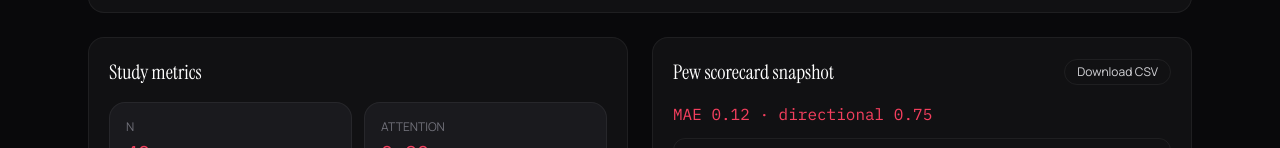
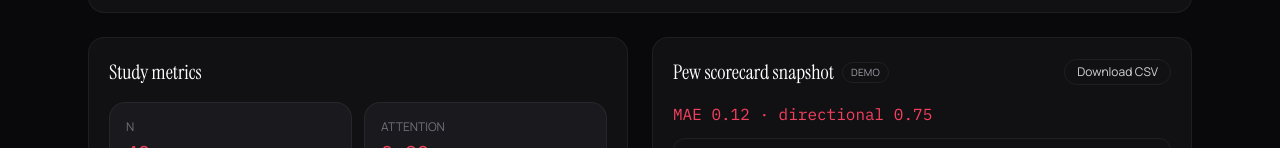
Before and after one commit to H3Xobit/simcrowd, a Next.js app in the folder web/: page /app in a window 1280 px wide. Shown: the part 616-764 px from the top of the page. Built offline with nearby package versions, Linux system fonts and the light colour scheme; no server answers.

Commit message:
feat: show Pew scorecard source badge in studio

```diff
--- a/web/app/app/page.tsx
+++ b/web/app/app/page.tsx
@@ -238,7 +238,18 @@ export default function StudioPage() {
 
         <section className="rounded-2xl border border-white/[0.06] bg-ink-surface p-5">
           <div className="flex items-center justify-between gap-3">
-            <h2 className="font-display text-xl text-white">Pew scorecard snapshot</h2>
+            <div className="flex items-center gap-2">
+              <h2 className="font-display text-xl text-white">Pew scorecard snapshot</h2>
+              <span className="rounded-full border border-white/[0.06] px-2 py-0.5 text-[10px] uppercase tracking-wide text-zinc-400">
+                {mode === "demo"
+                  ? "demo"
+                  : scorecard?.source === "artifacts"
+                    ? "artifacts"
+                    : scorecard?.source === "sample"
+                      ? "sample"
+                      : "live"}
+              </span>
+            </div>
             <button
               type="button"
               onClick={downloadScorecardCsv}
--- a/web/lib/demo-data.ts
+++ b/web/lib/demo-data.ts
@@ -33,6 +33,7 @@ export type Scorecard = {
   mean_mae: number;
   mean_js: number;
   directional_agreement_rate: number;
+  source?: "sample" | "artifacts" | "demo";
   questions: {
     question_id: string;
     mae: number;
@@ -92,6 +93,7 @@ export const DEMO_REPORT: ReportRow = {
 };
 
 export const DEMO_SCORECARD: Scorecard = {
+  source: "demo",
   mean_mae: 0.12,
   mean_js: 0.04,
   directional_agreement_rate: 0.75,
```
Also changed, not shown: 1 other file (tests, documents, lock files or other folders).
